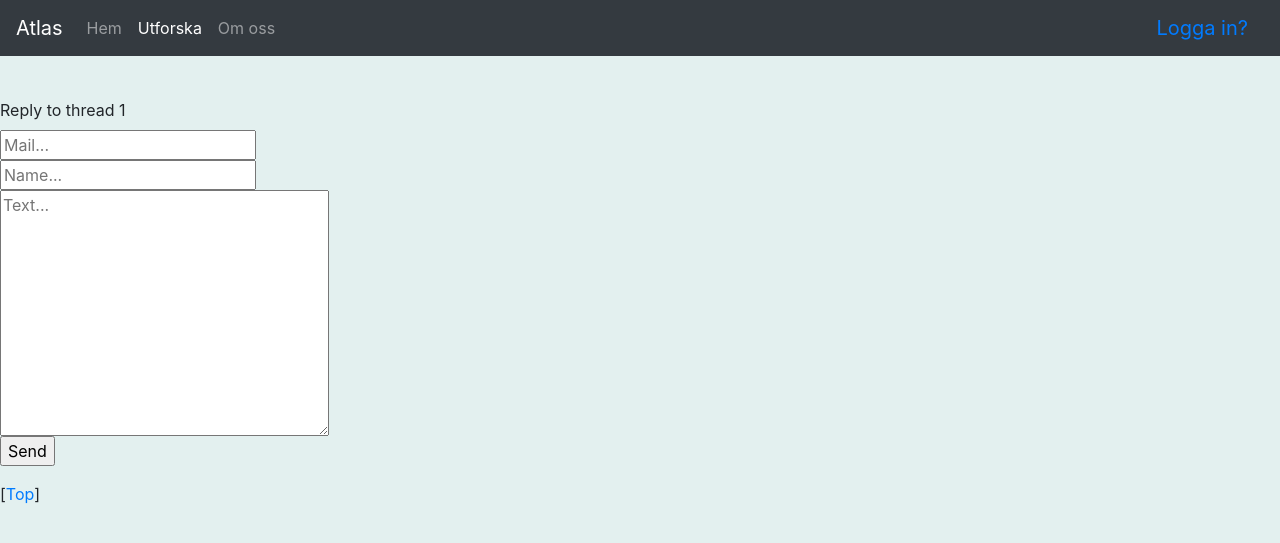
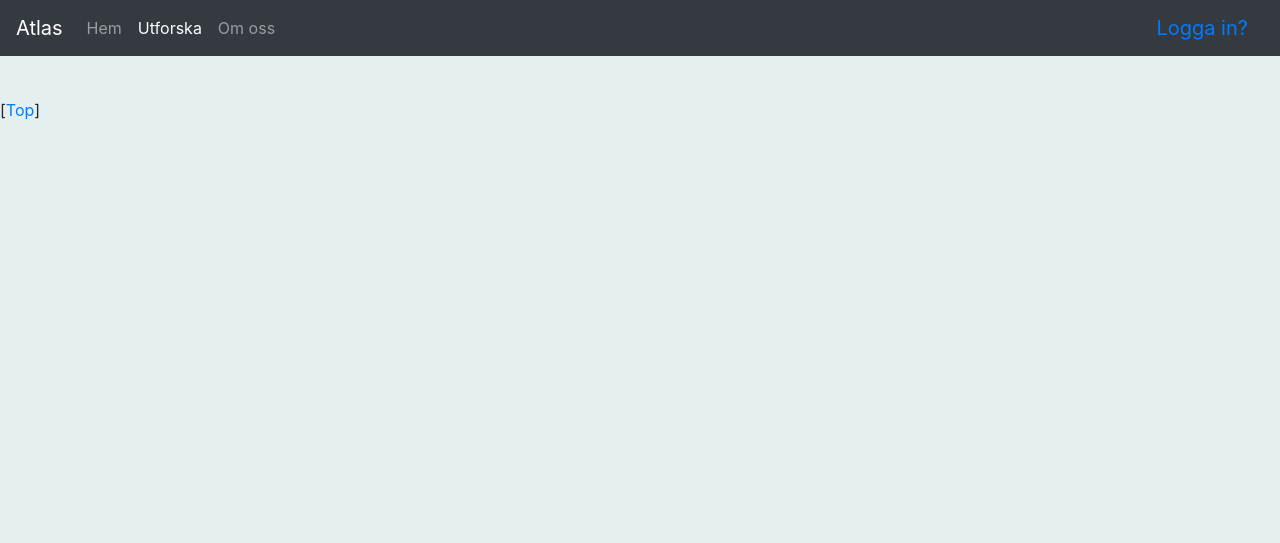
Before and after one commit to Vildmusen/Atlas, a PHP site: page /topic.php?id=1 in a window 1280 px wide. Shown: the top 543 px of the page. Run offline with PHP 8.4, Linux system fonts and the light colour scheme; tables that the repository leaves empty or names only in its code hold one stand-in row (values such as "Sample post").

Commit message:
posta kommentarer till databas funkar

```diff
--- a/include/models/db.php
+++ b/include/models/db.php
@@ -61,4 +61,18 @@
 function getallcities(){
     return connect()->query("SELECT * from location");
 }
+function createPost($tempID = 0){
+    $connection = connect();
+    $title = mysqli_real_escape_string($connection, $_POST['title']);
+    $desc = mysqli_real_escape_string($connection, $_POST['description']);
+    $name = $_SESSION['name'];
+    $u_id = $_SESSION['u_id'];
+    $location = $_POST['loc'];
+    $parent = $tempID;
+    echo $_POST['loc'];
+    $sql = "INSERT INTO post (u_id, title, description, l_id, rating, parent_id)
+    VALUES ('$u_id', '$title', '$desc', '$location', '0', '$parent')";
+    $stmt = $connection->query($sql);
+    return $stmt;
+}
 ?>
--- a/topic.php
+++ b/topic.php
@@ -42,13 +42,14 @@
     </nav>
     <a name="topOfPage"></a>
     <?php
-    echo '<label>[</label><a href="thread.php?id='.$id.'#bottomOfPage" class="likeabutton">Bottom</a><label>]</label>';
+    echo '<label>[</label><a href="topic.php?id='.$id.'#bottomOfPage" class="likeabutton">Bottom</a><label>]</label>';
     ?>
     <div id="topic_wrapper">
         <?php
         while($rows = $stmt->fetch_assoc()){
             if ($rows["parent_id"] == $id){
                 if ($rows["parent_id"] == $rows["p_id"]){
+                    $location = $rows["l_id"];
                     echo '<div class="topic"><div class="breadtext>"<h3>'.$rows["title"]."</h3> (".$rows["date"].") No.";
                     echo '<a href="javascript:addToComment('.$rows["p_id"].');" name="'.$rows["p_id"].'" class="liketext" >'.$rows["p_id"].'</a>';
                 } else {
@@ -64,33 +65,24 @@
             }
         }
         ?>
-        <div id="form">
-            <label id="reply">Reply to thread</label>
         <?php
-            echo $id;
-            echo '<form name="commForm" action="process.php?id='.$id.'" method="post" onsubmit="return validateForm()">';
-            ?>
-            <?php
-            if(isset($_SESSION["mail"])){
-                echo 'Mail: <input type="hidden" class="fields" name="mail" value="'.$_SESSION['mail'].'">'.$_SESSION['mail'].'</input><br>';
-            } else {
-                echo '<input type="email" class="fields" name="mail" placeholder="Mail..." required pattern=".*[@].*[.].*"><br>';
-            }
-            ?>
-            <input type="text" id="field-name" class="fields" name="name" placeholder="Name..." required><br>
-            <textarea rows="10" id="field-text" cols="30" wrap="soft" class="fields" name="text" placeholder="Text..." required></textarea><br>
+        if (isset($_SESSION["u_id"])){
+            echo
+            '<div id="form">
+                <label id="reply">Svara</label>
+                <form name="commForm" action="process.php?id='.$id.'" method="post" onsubmit="return validateForm()">
+                    <input type="text" id="field-title" class="fields" name="title" placeholder="Titel" required><br>
+                    <textarea rows="10" id="field-text" cols="30" wrap="soft" class="fields" name="description" placeholder="Text..." required></textarea><br>
                     <input type="submit" id="send-button" value="Send">
                     <label id="err">Fields cannot be empty!</label>
                     <input type="hidden" name="type" value="comment"/>
+                    <input type="hidden" name="loc" value="'.$location.'"/>
                 </form>
-    </div>
-    <?php
-    echo '<label>[</label><a href="thread.php?id='.$id.'#topOfPage" class="likeabutton">Top</a><label>]</label>';
+            </div>';
+        }
+        echo '<label>[</label><a href="topic.php?id='.$id.'#topOfPage" class="likeabutton">Top</a><label>]</label>';
         ?>
-
-
     </div>
     <a name="bottomOfPage"></a>
-
 </body>
 </html>
```
Also changed, not shown: process.php (added, +25 -0 lines). Lines whose indentation alone changed are shown as unchanged.
